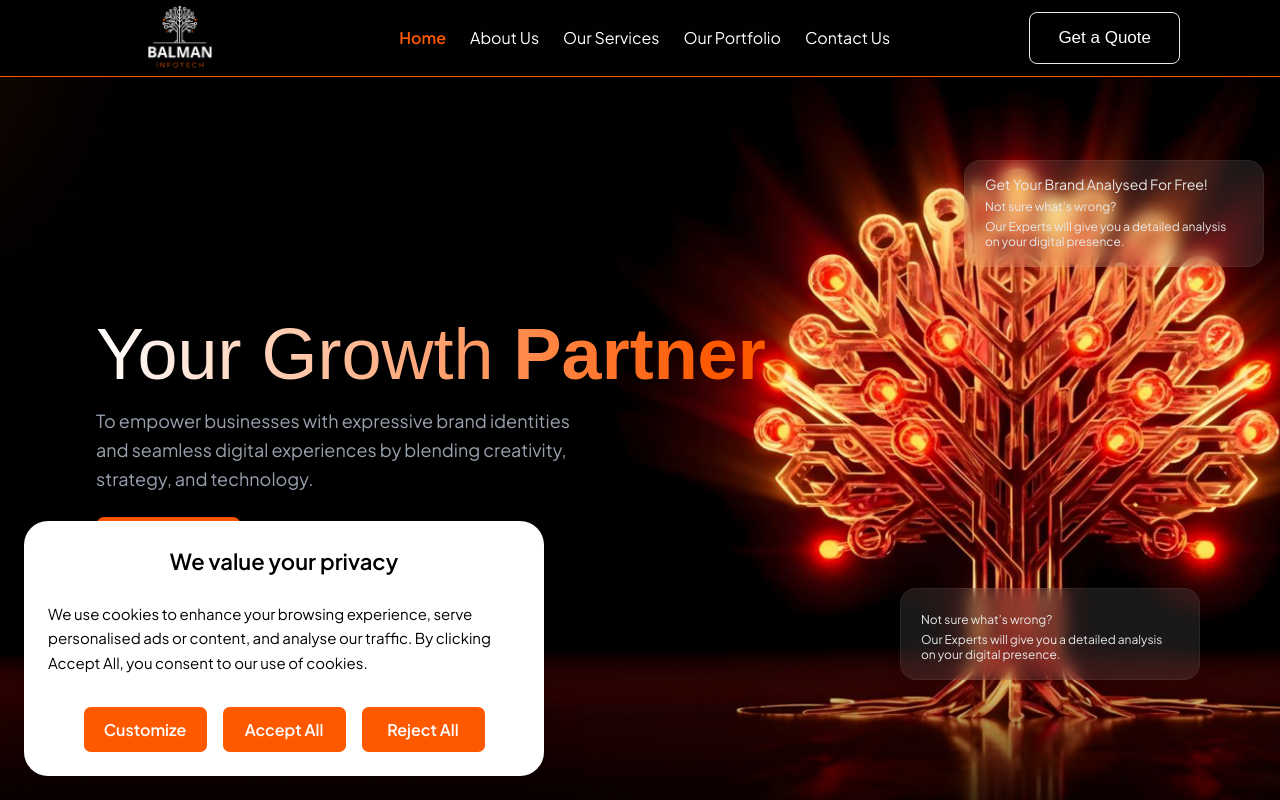
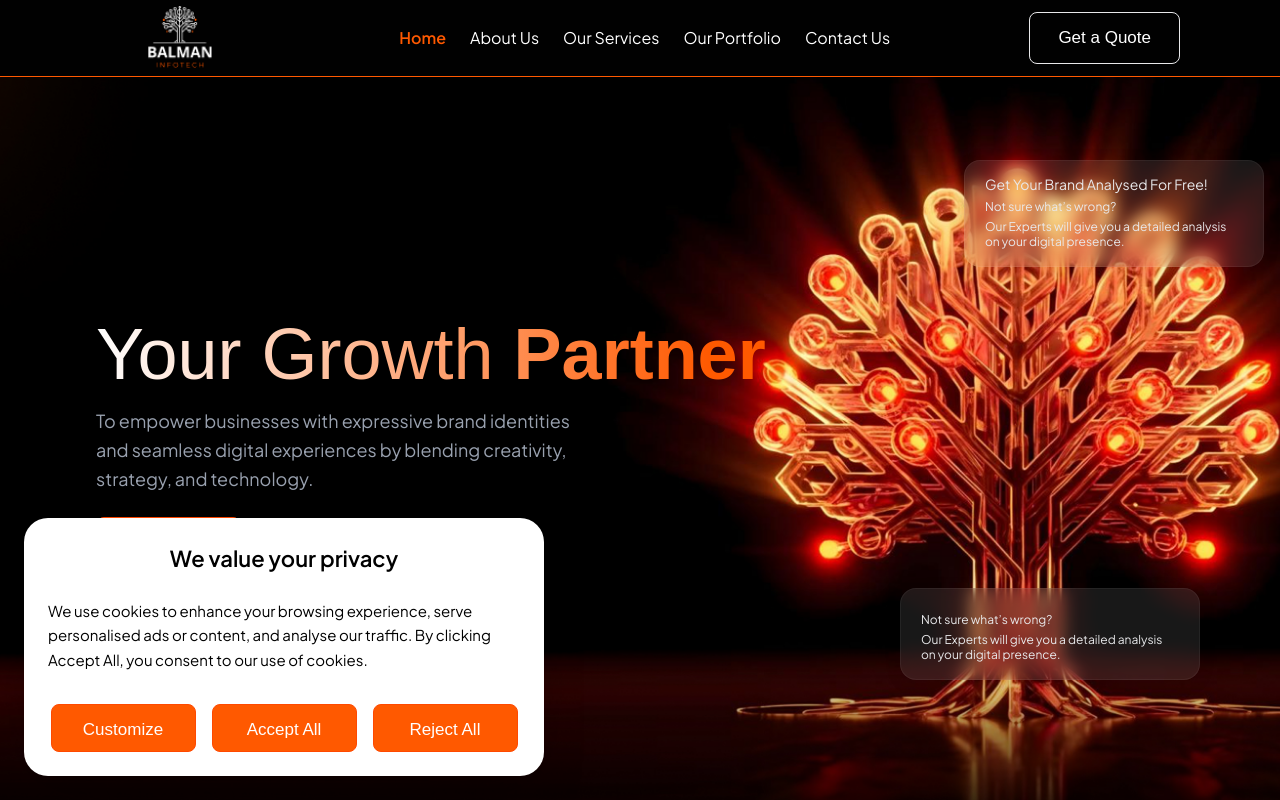
Before and after one commit to sanjeevbalmaninfotech/balmanFE, a Next.js app: page / in a window 1280 px wide. Shown: the top 800 px of the page. Built offline with nearby package versions, Linux system fonts and the light colour scheme.

Commit message:
FIX  -  privacy modal button ui change

```diff
--- a/app/components/PrivacyPolicy/ConsentPopup.tsx
+++ b/app/components/PrivacyPolicy/ConsentPopup.tsx
@@ -164,7 +164,7 @@ const ConsentPopup: React.FC = () => {
           </button>
           <button
             onClick={handleAcceptAll}
-            className="px-8 py-3 text-white rounded-lg font-medium shadow-md  bg-[#ff5900]"
+            className="btn-primary touch-manipulation inline-block text-center"
           >
             Accept All
           </button>
--- a/app/components/PrivacyPolicy/PrivacyModal.tsx
+++ b/app/components/PrivacyPolicy/PrivacyModal.tsx
@@ -62,13 +62,13 @@ export default function PrivacyModal() {
                 </p>
 
                 <div className="flex gap-4 justify-center flex-wrap">
-                    <button onClick={handleCustomize} className="transition-all text-white font-semibold  bg-[#ff5900] w-full sm:w-[123px] h-[45px] rounded-[6.74px]">
+                    <button onClick={handleCustomize} className="btn-primary touch-manipulation inline-block text-center">
                         Customize
                     </button>
-                    <button onClick={handleAccept} className="transition-all text-white font-semibold bg-[#ff5900] w-full sm:w-[123px] h-[45px] rounded-[6.74px]">
+                    <button onClick={handleAccept} className="btn-primary touch-manipulation inline-block text-center">
                         Accept All
                     </button>
-                    <button onClick={handleReject} className="transition-all text-white font-semibold  bg-[#ff5900] w-full sm:w-[123px] h-[45px] rounded-[6.74px]">
+                    <button onClick={handleReject} className="btn-primary touch-manipulation inline-block text-center">
                         Reject All
                     </button>
                 </div>
```
